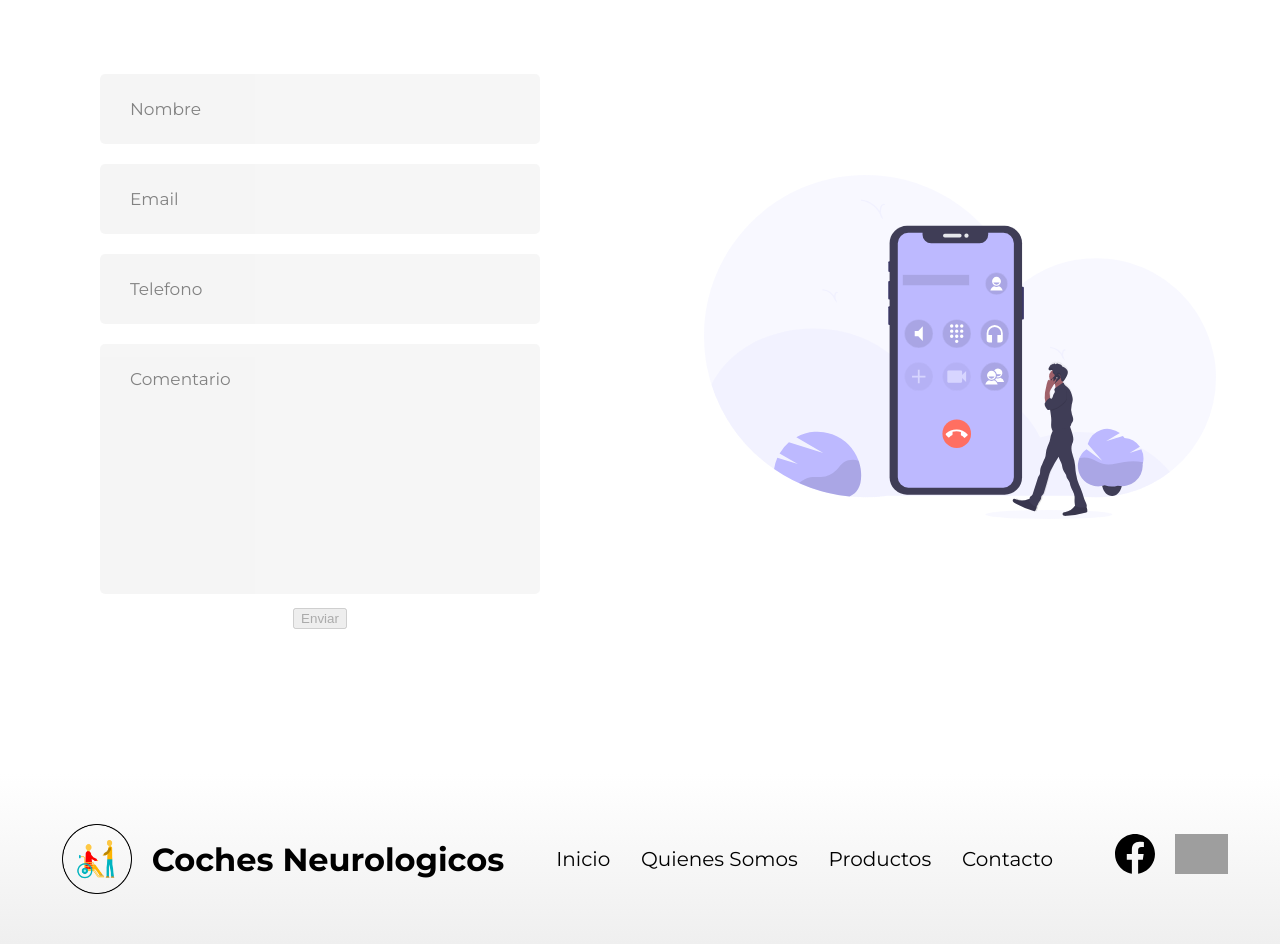
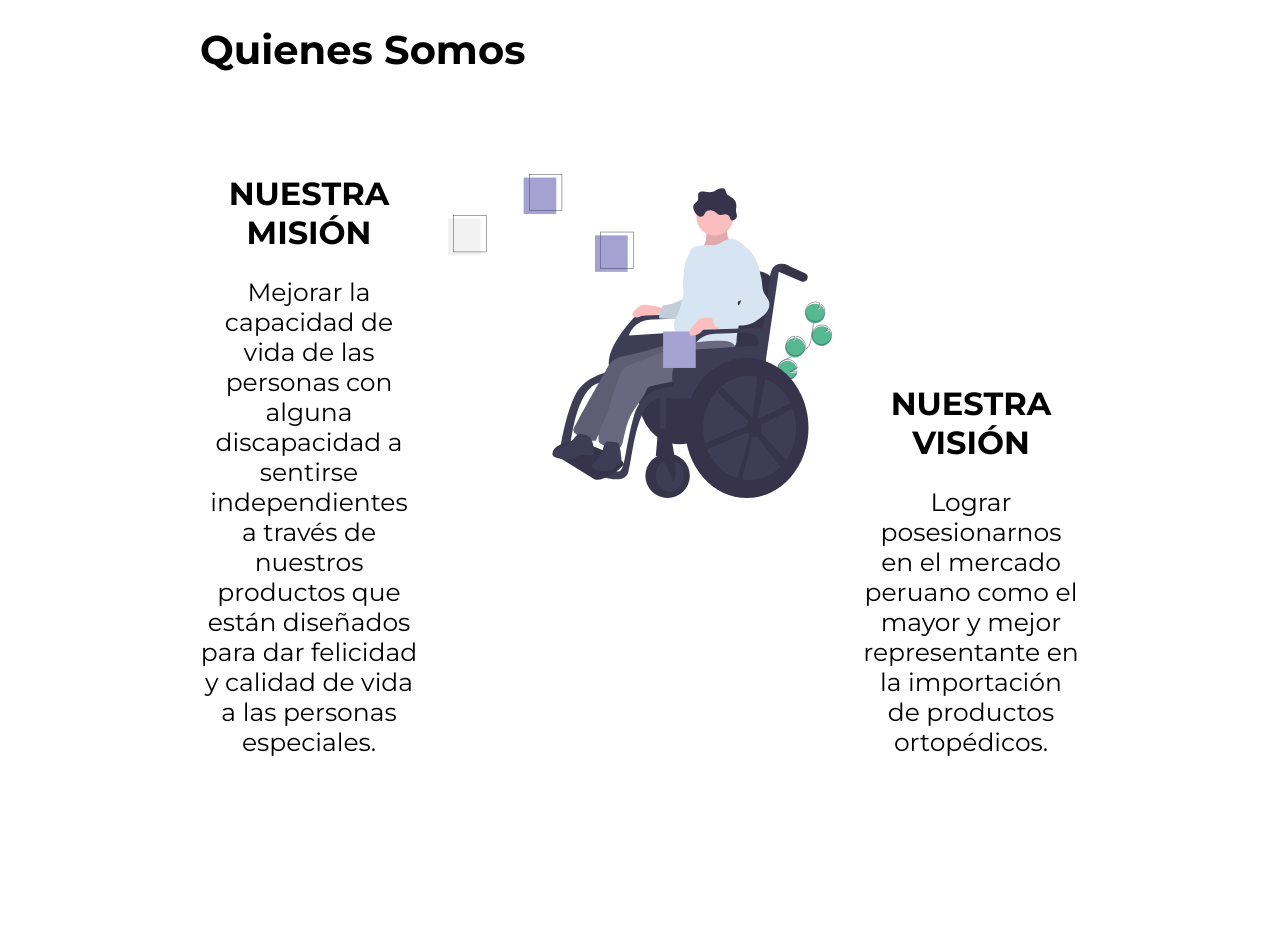
Before and after one commit to swornimbarahi/coches-neurologicos, a React (Create React App) app: page / in a window 1280 px wide. Shown: the part 660-1612 px from the top of the page. Built offline with nearby package versions, Linux system fonts and the light colour scheme; grey boxes are pictures that could not be loaded.

Commit message:
Added quienes somos section

```diff
--- a/src/App.tsx
+++ b/src/App.tsx
@@ -3,9 +3,10 @@ import { Navbar } from './components/Navbar';
 import { BrowserRouter } from 'react-router-dom';
 
 import './App.css';
+
 import { Inicio } from './components/Inicio';
 import { Contacto } from './components/Contacto';
-
+import { QuienSomos } from './components/QuienSomos';
 import { Footer } from './components/Footer';
 
 const App: FunctionComponent = () => {
@@ -13,6 +14,7 @@ const App: FunctionComponent = () => {
 		<BrowserRouter>
 			<Navbar />
 			<Inicio />
+			<QuienSomos />
 			<Contacto />
 			<Footer />
 		</BrowserRouter>
--- a/src/components/Contacto/index.css
+++ b/src/components/Contacto/index.css
@@ -36,3 +36,22 @@
 .contacto-form {
 	padding: 100px;
 }
+
+.enviar-button {
+	width: 80%;
+	border: none;
+	background-color: #ffa36e;
+	color: white;
+	border-radius: 5px;
+	box-shadow: 1px 1px #e1e1e1;
+	box-sizing: border-box;
+	margin-top: 10px;
+	align-self: flex-end;
+	font-size: 25px;
+	padding: 10px;
+	cursor: pointer;
+}
+
+.enviar-button:disabled {
+	background-color: #cccccc;
+}
--- a/src/components/Contacto/index.tsx
+++ b/src/components/Contacto/index.tsx
@@ -13,7 +13,7 @@ export const Contacto: FunctionComponent = () => {
 		if (
 			nombre.length >= 1 &&
 			email.match(/[^@]+@[^\.]+\..+/g) &&
-			telefono.length === 10 &&
+			telefono.length === 9 &&
 			comentario !== ''
 		)
 			setEnviarEnable(true);
@@ -22,6 +22,8 @@ export const Contacto: FunctionComponent = () => {
 
 	return (
 		<div className="contacto-container">
+			<h1>Solicite cotización</h1>
+			<div />
 			<div className="contacto-form">
 				<form action="">
 					<div>
@@ -68,7 +70,9 @@ export const Contacto: FunctionComponent = () => {
 							placeholder="Comentario"
 							id="message-input"
 						/>
-						<button disabled={!enviarEnable}>Enviar</button>
+						<button disabled={!enviarEnable} className="enviar-button">
+							Enviar
+						</button>
 					</div>
 				</form>
 			</div>
--- a/src/components/Footer/index.tsx
+++ b/src/components/Footer/index.tsx
@@ -15,22 +15,22 @@ export const Footer: FunctionComponent = () => {
 				<div className="link-container">
 					<div>
 						<Link to="#inicio" className="footer-link">
-							Inicio
+							<strong>Inicio</strong>
 						</Link>
 					</div>
 					<div>
 						<Link to="#inicio" className="footer-link">
-							Quienes Somos
+							<strong>Quienes Somos</strong>
 						</Link>
 					</div>
 					<div>
 						<Link to="#inicio" className="footer-link">
-							Productos
+							<strong>Productos</strong>
 						</Link>
 					</div>
 					<div>
 						<Link to="#inicio" className="footer-link">
-							Contacto
+							<strong>Contacto</strong>
 						</Link>
 					</div>
 				</div>
--- a/src/components/Inicio/index.css
+++ b/src/components/Inicio/index.css
@@ -11,14 +11,14 @@
 }
 
 .inicio-side-text {
-	font-size: 35px;
+	font-size: 30px;
 	display: flex;
 	flex-direction: column;
 	justify-content: center;
 }
 
 .inicio-image {
-	width: 50vw;
+	width: 40vw;
 	max-width: 960px;
 	min-width: 220px;
 	margin: auto;
--- a/src/components/Navbar/index.css
+++ b/src/components/Navbar/index.css
@@ -2,6 +2,7 @@
 	background-color: #dbf3f3;
 	box-shadow: 0 15px 45px 0 rgba(48, 48, 48, 0.2);
 	display: flex;
+	padding: 10px;
 }
 
 .navbar-title {
@@ -10,7 +11,7 @@
 }
 
 .logo {
-	height: 70px;
+	height: 50px;
 	margin: 0px 20px;
 	vertical-align: middle;
 }
--- a/src/components/Navbar/index.tsx
+++ b/src/components/Navbar/index.tsx
@@ -19,8 +19,8 @@ export const Navbar: FunctionComponent = () => {
 				</div>
 			</div>
 			<div className="navbar-right">
+				<img src={StealthLogo} alt="Stealth Logo" className="logo" />
 				<img src={LeggeroLogo} alt="Leggero Logo" className="logo" />
-				<img src={StealthLogo} alt="Stealth Logo" className="logo" />
 			</div>
 		</div>
 	);
--- /dev/null
+++ b/src/components/QuienSomos/index.css
@@ -0,0 +1,38 @@
+.about-title {
+	text-align: left;
+	margin: 50px;
+}
+
+.about-container {
+	display: grid;
+	grid-template-columns: repeat(3, 1fr);
+	grid-column-gap: 30px;
+	padding: 50px;
+}
+
+.about-middle {
+	object-fit: contain;
+}
+
+.about-right {
+	display: flex;
+	flex-direction: column;
+	justify-content: flex-end;
+}
+
+.about-super-container {
+	padding: 150px;
+}
+
+.about-image {
+	width: 30vw;
+}
+
+.about-title h1 {
+	font-size: 40px;
+}
+
+.about-left p,
+.about-right p {
+	font-size: 25px;
+}
--- /dev/null
+++ b/src/components/QuienSomos/index.tsx
@@ -0,0 +1,34 @@
+import React, { FunctionComponent } from 'react';
+import QuienSomosImage1 from '../../assets/images/quien_somos_1.svg';
+
+import './index.css';
+
+export const QuienSomos: FunctionComponent = () => {
+	return (
+		<div className="about-super-container">
+			<div className="about-title">
+				<h1>Quienes Somos</h1>
+			</div>
+			<div className="about-container">
+				<div className="about-left">
+					<h1>NUESTRA MISIÓN</h1>
+					<p>
+						Mejorar la capacidad de vida de las personas con alguna discapacidad a sentirse
+						independientes a través de nuestros productos que están diseñados para dar felicidad y
+						calidad de vida a las personas especiales.
+					</p>
+				</div>
+				<div className="about-middle">
+					<img src={QuienSomosImage1} alt="" className="about-image" />
+				</div>
+				<div className="about-right">
+					<h1>NUESTRA VISIÓN</h1>
+					<p>
+						Lograr posesionarnos en el mercado peruano como el mayor y mejor representante en la
+						importación de productos ortopédicos.
+					</p>
+				</div>
+			</div>
+		</div>
+	);
+};
```
Also changed, not shown: src/assets/images/quien_somos_1.svg (added), src/assets/logos/logo.png.
